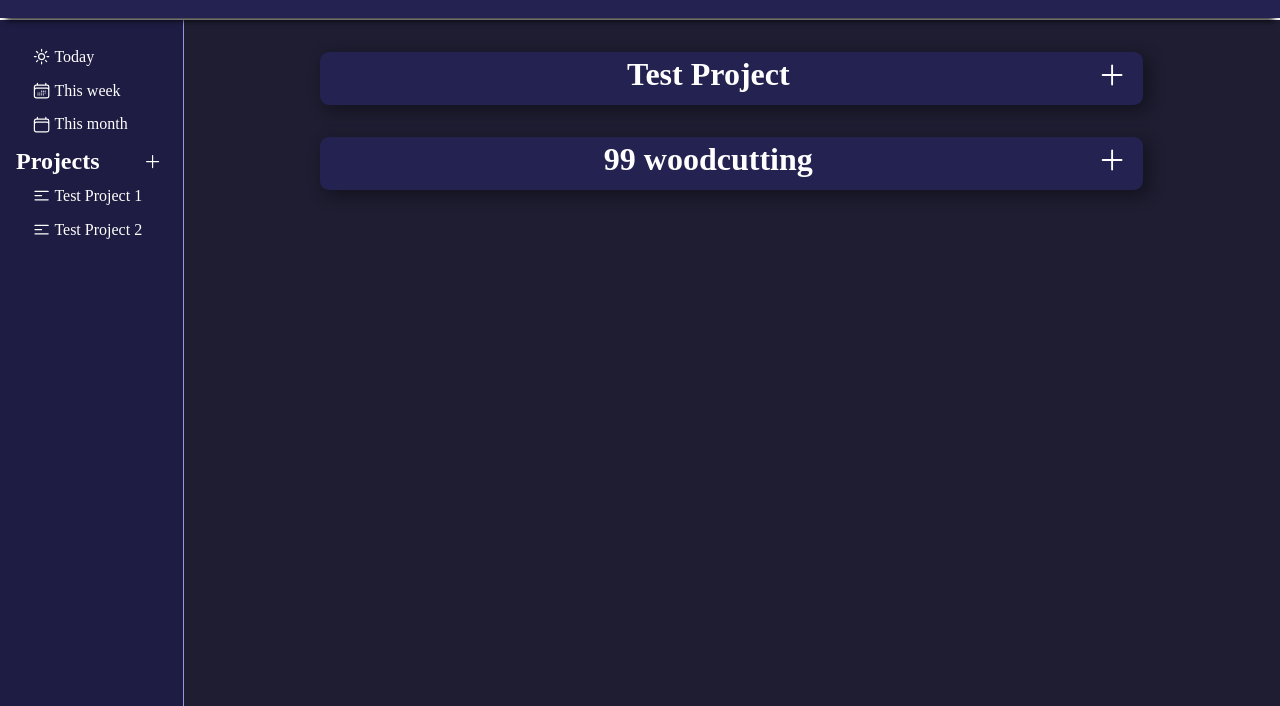
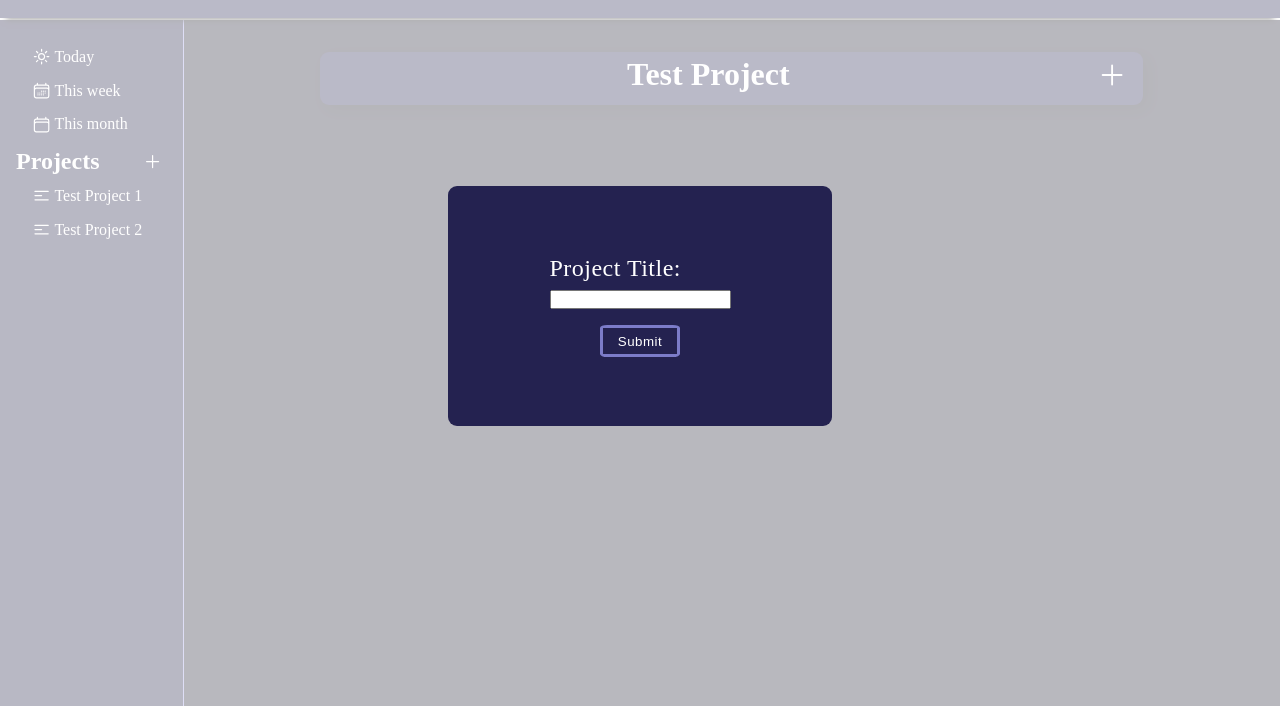
Before and after one commit to dxd8201/odin-todo, a website built with webpack: page dist/index.html in a window 1280 px wide. Both pictures are taken after a click on the icon 152 px from the left and 255 px from the top of the page. Shown: the part 94-800 px from the top of the page. Built offline with nearby package versions, Linux system fonts and the light colour scheme.

Commit message:
wired up projectCreationPopup to new project icon created flex container for label + input combo stylized projectCreationPopup

```diff
--- a/src/index.js
+++ b/src/index.js
@@ -1,6 +1,7 @@
 import './style.css';
 import CreateProject from './modules/createProject.js';
 import appendTodo from './modules/appendTodo';
+import projectCreationPopup from './modules/projectCreationPopup.js';
 
 const contentCreation = (() => {
   const newProjectListener = document.getElementById("newProject");
@@ -8,12 +9,16 @@ const contentCreation = (() => {
 
   newProjectListener.addEventListener("click", function() {
     const mainContentContainerListener = document.getElementById("mainContentContainer");
-    mainContentContainerListener.appendChild(new CreateProject("99 woodcutting"));
+    const headerContainerListener = document.getElementById("mainGridContainer")
+    // mainContentContainerListener.appendChild(new CreateProject("99 woodcutting"));
+    headerContainerListener.appendChild(projectCreationPopup());
+
   });
 
   //test container
   //runs appendTodo to add eventlistener to create todo icons on load
   const mainContentContainerListener = document.getElementById("mainContentContainer");
+
   mainContentContainerListener.appendChild(new CreateProject('Test Project'));
 
 })();
--- a/src/modules/projectCreationPopup.js
+++ b/src/modules/projectCreationPopup.js
@@ -10,18 +10,32 @@ export default function projectCreationPopup() {
     popupFlexContainer.setAttribute("id", "popupFlexContainer");
     mainPopupContainer.appendChild(popupFlexContainer);
 
+    const formContainer = document.createElement("div");
+    formContainer.classList.add("form-container");
+    formContainer.setAttribute("id", "formContainer");
+    popupFlexContainer.appendChild(formContainer);
 
+    const titleLabel = document.createElement("label");
+    titleLabel.setAttribute("for", "titleInput");
+    titleLabel.classList.add("title-label");
+    titleLabel.textContent = "Project Title:";
+    formContainer.appendChild(titleLabel);
 
     const titleInput = document.createElement("input");
     titleInput.setAttribute("type", "text");
     titleInput.classList.add("popup-input");
     titleInput.setAttribute("id", "titleInput");
+    formContainer.appendChild(titleInput);
 
-    const submitBtn = document.createElement("btn");
+    const submitBtn = document.createElement("button");
     submitBtn.classList.add("submit-btn");
     submitBtn.setAttribute("id", "submitBtn");
-
-    submitBtn.addEventListener("click", CreateProject(titleInput.value));
+    submitBtn.textContent = "Submit";
+    popupFlexContainer.appendChild(submitBtn);
 
 
+    // submitBtn.addEventListener("click", CreateProject("99 woodcutting"));
+
+
+    return mainPopupContainer
 }
--- a/src/style.css
+++ b/src/style.css
@@ -229,3 +229,72 @@
     height: 1.2rem;
     color: #fff;
 }
+
+/* ============ */
+/* Popup Module */
+/* ============ */
+
+.main-popup-container {
+    display: flex;
+    justify-content: center;
+    align-items: center;
+    width: 100vw;
+    height: 100vh;
+    background-color: rgba(255, 255, 255, 0.685);
+    position: absolute;
+    z-index: 100;
+}
+
+.popup-flex-container {
+    display: flex;
+    flex-direction:column;
+    justify-content: center;
+    align-items: center;
+    background-color: rgb(36, 34, 80);
+    width: 30%;
+    height: 30%;
+    max-width: 30%;
+    height: 30%;
+    align-self: center;
+    justify-self: center;
+    border-radius: 9px;
+}
+
+.form-container {
+    display: flex;
+    flex-direction: column;
+    justify-content: flex-start;
+    align-items: flex-start;
+    gap: .5rem;
+}
+
+.title-label {
+    color: #fff;
+    font-size: 1.5rem;
+    letter-spacing: .03rem;
+}
+
+.submit-btn {
+    background-color: rgb(36, 34, 80);
+    width: 5rem;
+    height: 2rem;
+    margin-top: 1rem;
+    align-self: center;
+    padding: .2rem;
+    letter-spacing: .03rem;
+    border: solid rgb(124, 124, 201);
+    border-radius: 9%;
+    text-align: center;
+    vertical-align: center;
+    color: #fff;
+    transition: all .5s;
+}
+
+.submit-btn:hover {
+    background-color: rgb(124, 124, 201);
+    border: solid rgb(36, 34, 80);
+}
+
+.submit-btn:active {
+    background-color: #fff;
+}
--- a/webpack.config.js
+++ b/webpack.config.js
@@ -1,10 +1,16 @@
 const path = require('path');
 
 module.exports = {
+    mode: 'development',
     entry: {
         index: './src/index.js',
+        appendTodo: './src/modules/appendTodo.js',
+        createProject: './src/modules/createProject.js',
+        createTodo: './src/modules/createTodo.js',
+        deleteTodo: './src/modules/deleteTodo.js',
+        projectCreationPopup: './src/modules/projectCreationPopup.js'
     },
-
+    devtool: 'inline-source-map',
     output: {
         filename: '[name].main.js',
         path: path.resolve(__dirname, 'dist'),
```
Also changed, not shown: dist/index.main.js.
